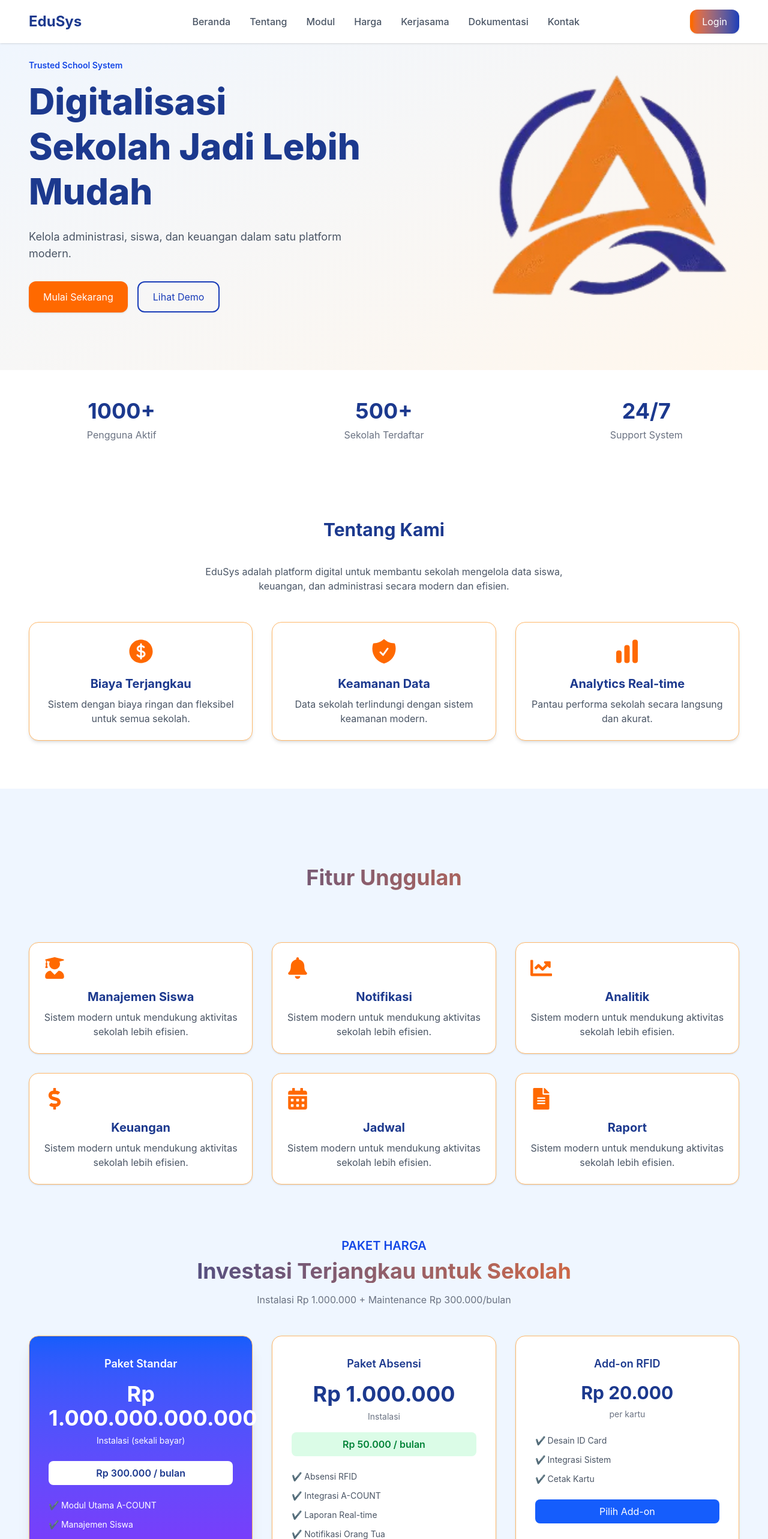
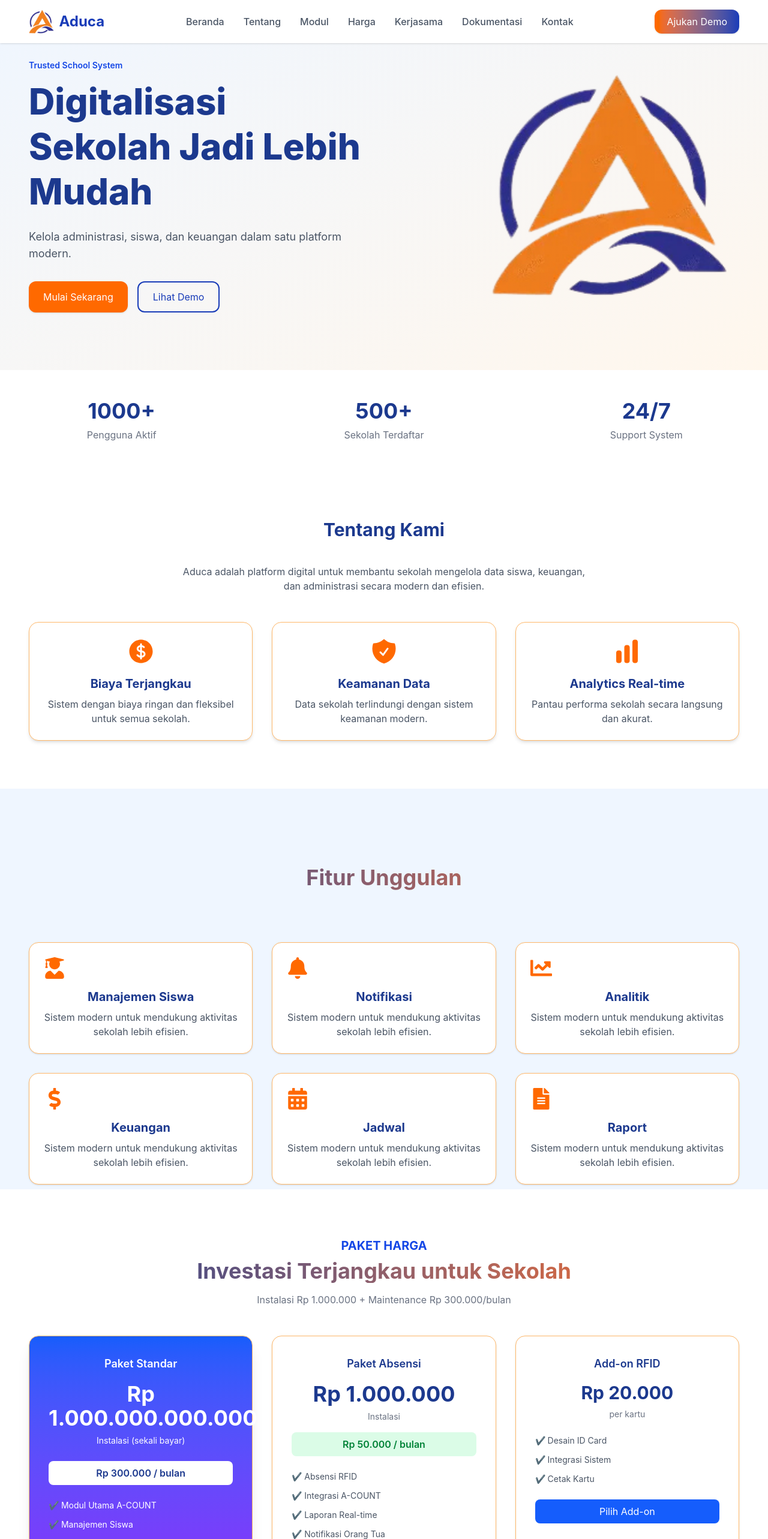
Before and after one commit to bintangskibidi/miniprojectfe, a React (Vite) app: page / in a window 1280 px wide. Shown: the top 2566 px of the page at 60% size. Built offline with nearby package versions, Linux system fonts and the light colour scheme.

Commit message:
landingpage

```diff
--- a/index.html
+++ b/index.html
@@ -2,7 +2,7 @@
 <html lang="en">
   <head>
     <meta charset="UTF-8" />
-    <link rel="icon" type="image/svg+xml" href="/favicon.svg" />
+    <link rel="icon" type="image/svg+xml" href="/src/assets/EduSys.png" />
     <meta name="viewport" content="width=device-width, initial-scale=1.0" />
     <title>miniprojectfe</title>
   </head>
--- a/src/component/LandingPage.jsx
+++ b/src/component/LandingPage.jsx
@@ -27,12 +27,12 @@
     });
   };
   const scrollToHarga = () => {
-    document.getElementById("Modul")?.scrollIntoView({
+    document.getElementById("Harga")?.scrollIntoView({
       behavior: "smooth",
     });
   };
   const scrollToKerjasama = () => {
-    document.getElementById("Modul")?.scrollIntoView({
+    document.getElementById("Kerjasama")?.scrollIntoView({
       behavior: "smooth",
     });
   };
@@ -58,8 +58,10 @@
     <div className="font-sans">
       {/* NAVBAR */}
       <div className="flex justify-between items-center px-12 py-4 bg-white shadow-sm fixed top-0 left-0 w-full z-50">
-        <h1 className="text-2xl font-bold text-blue-900">EduSys</h1>
-
+        <div className="flex items-center gap-2 text-2xl font-bold text-blue-800">
+        <img src={EduSys} alt="logo" className="h-10 w-auto" />
+        <span>Aduca</span>
+      </div>
         <ul className="flex gap-8 text-gray-600 font-medium">
           <li
             onClick={scrollToTop}
@@ -108,7 +110,7 @@
         </ul>
 
         <button className="bg-gradient-to-r from-orange-500 to-blue-800 text-white px-5 py-2 rounded-xl shadow hover:scale-105 transition">
-          Login
+          Ajukan Demo
         </button>
       </div>
 
@@ -170,7 +172,7 @@
         <h2 className="text-3xl font-bold text-blue-900 mb-10">Tentang Kami</h2>
 
         <p className="text-gray-600 mt-4 max-w-2xl mx-auto mb-12">
-          EduSys adalah platform digital untuk membantu sekolah mengelola data
+          Aduca adalah platform digital untuk membantu sekolah mengelola data
           siswa, keuangan, dan administrasi secara modern dan efisien.
         </p>
 
@@ -243,10 +245,10 @@
       </div>
 
       {/*HARGA*/}
-      <div id="Harga" className="py-20 px-12 bg-blue-50">
-        <h4 className="text-xl text-blue-700 text-center font-semibold mb-2">
+      <div id="Harga" className="py-20 px-12 bg-white">
+        <h1 className="text-xl text-blue-700 text-center font-bold mb-2">
           PAKET HARGA
-        </h4>
+        </h1>
 
         <h1 className="text-4xl font-bold text-center bg-gradient-to-r from-blue-900 to-orange-500 text-transparent bg-clip-text mb-4">
           Investasi Terjangkau untuk Sekolah
@@ -358,9 +360,9 @@
           </div>
 
           {/* KERJASAMA */}
-          <div id="kerjasama" className="py-20 px-12 bg-white">
+          <div id="Kerjasama" className="py-20 px-12 bg-blue-50">
             <h2 className="text-3xl font-bold text-center text-blue-900 mb-4">
-              Alur Kerjasama
+              Alur Kerjasama Aduca
             </h2>
 
             <p className="text-center text-gray-500 mb-12">
@@ -420,7 +422,7 @@
             </h1>
 
             <p className="text-gray-600 max-w-2xl mx-auto text-center mb-16">
-              Berikut adalah tampilan sistem EduSys dalam mendukung digitalisasi
+              Berikut adalah tampilan sistem Aduca dalam mendukung digitalisasi
               sekolah, mulai dari manajemen siswa, keuangan, hingga laporan
               secara real-time.
             </p>
@@ -475,7 +477,28 @@
               ))}
             </div>
           </div>
+        {/* CTA SECTION */}
+<div className="py-20 w-full bg-gradient-to-r from-blue-900 to-blue-950 text-center text-white">
+  <h1 className="text-4xl md:text-5xl font-bold mb-6">
+    Siap Transformasi Sekolah Anda?
+  </h1>
 
+  <p className="text-lg text-gray-300 max-w-2xl mx-auto mb-10">
+    Instalasi Rp 1.000.000 + Maintenance Rp 300.000/bulan. <br />
+    Bergabunglah dengan ratusan sekolah yang telah mempercayakan
+    manajemen mereka kepada <span className="text-orange-400 font-semibold">Aduca</span>
+  </p>
+
+  <div className="flex justify-center gap-4 flex-wrap">
+    <button className="bg-gradient-to-r from-orange-500 to-blue-600 px-6 py-3 rounded-xl font-semibold shadow-lg hover:scale-105 transition">
+      Mulai Sekarang
+    </button>
+
+    <button className="border border-white px-6 py-3 rounded-xl font-semibold hover:bg-white hover:text-blue-900 transition">
+      Lihat Demo
+    </button>
+  </div>
+</div>
       </div>
     </div>
   );
```
